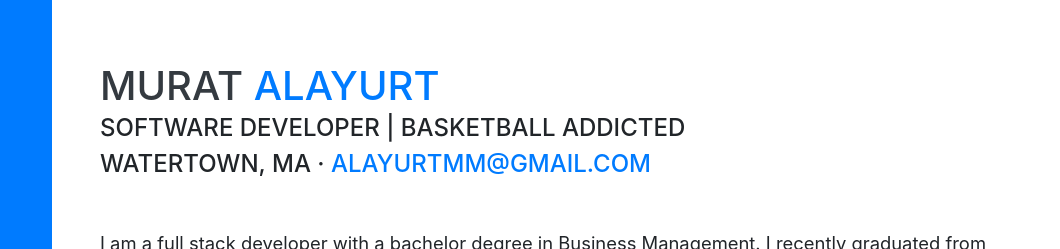
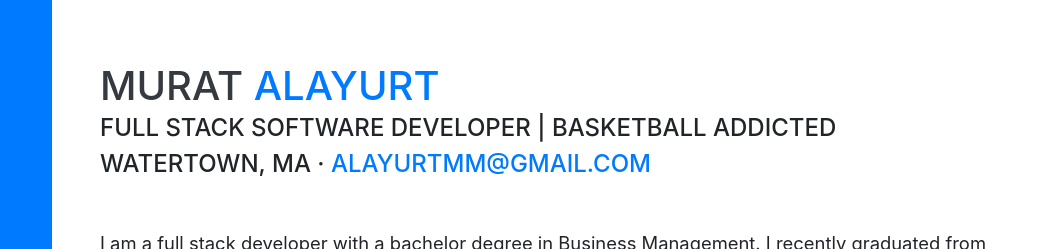
Before and after one commit to alyrmrt/alyrmrt, a website with bundled scripts: page index.html in a window 1280 px wide. Shown: the part 102-351 px from the top of the page, 220-1280 px from the left. Built offline with nearby package versions, Linux system fonts and the light colour scheme; a web font is replaced by a local one.

Commit message:
updated about section

```diff
--- a/index.html
+++ b/index.html
@@ -69,7 +69,7 @@
         <h1 class="mb-0">Murat
           <span class="text-primary">Alayurt</span>
         </h1>
-        <div class="subheading">Software Developer | Basketball Addicted</div>
+        <div class="subheading"> Full Stack Software Developer | Basketball Addicted</div>
         <div class="subheading mb-5">Watertown, MA ·
           <a href="mailto:alayurtmm@gmail,com">alayurtmm@gmail.com</a>
         </div>
```
